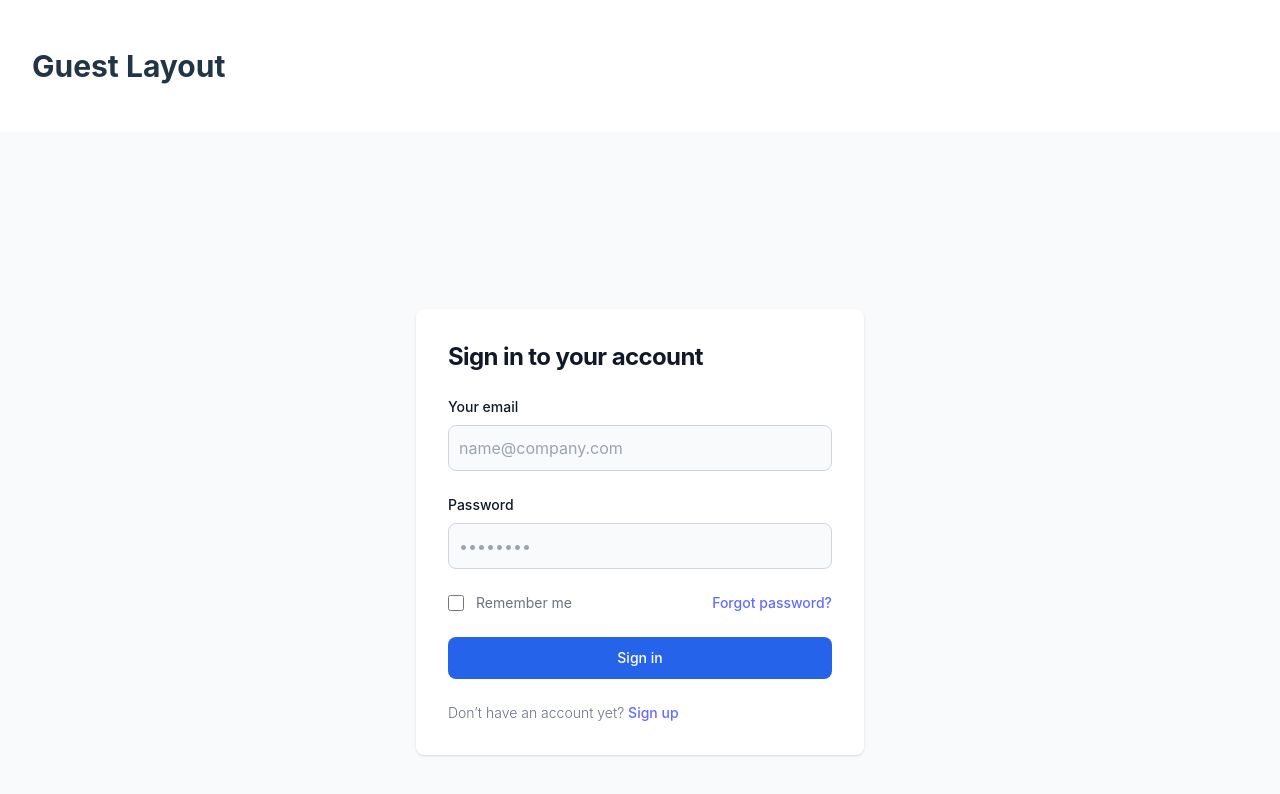
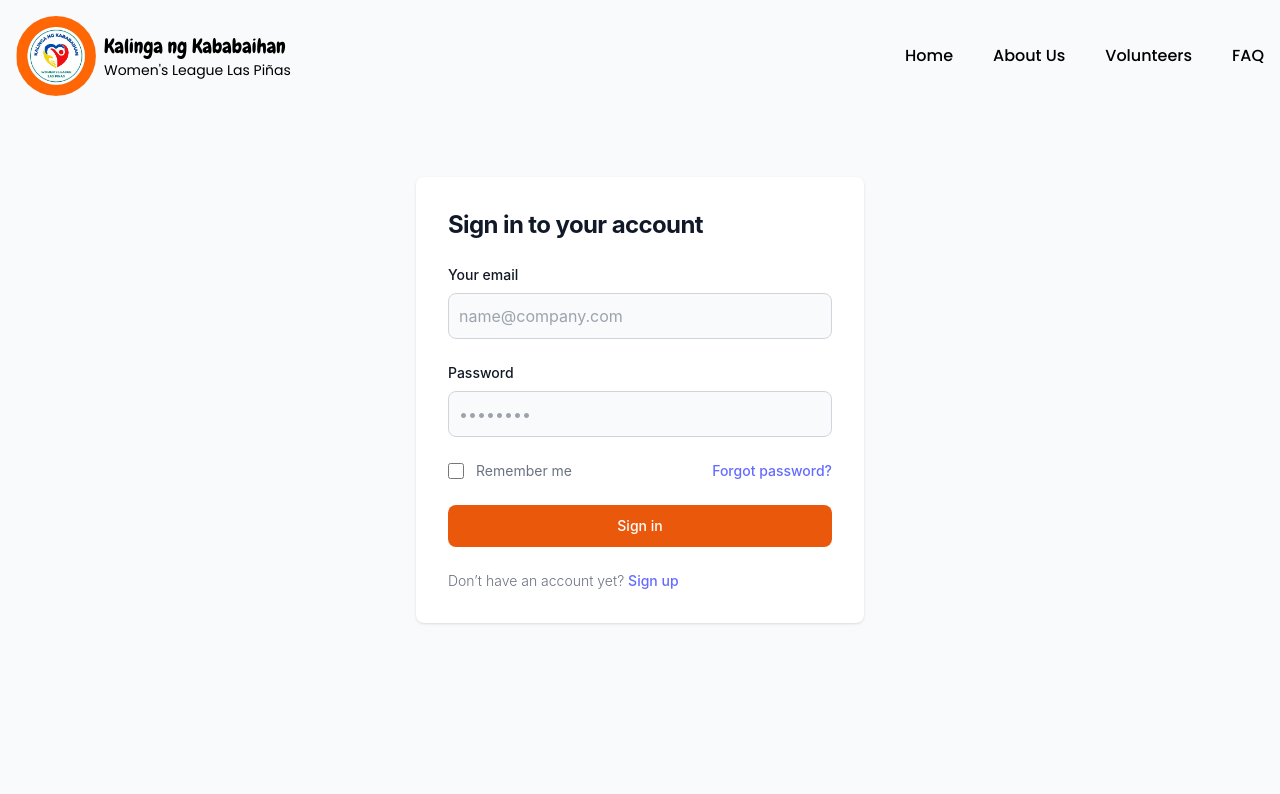
Before and after one commit to ItsMeJosue0021/web, a React (Vite) app: page /login in a window 1280 px wide. Shown: the top 794 px of the page. Built offline with nearby package versions, Linux system fonts and the light colour scheme.

Commit message:
Added Header

```diff
--- a/src/App.jsx
+++ b/src/App.jsx
@@ -27,9 +27,7 @@ const App = () => (
             <Route
                 path="/"
                 element={
-                    <ProtectedRoute role="user">
-                        <Home />
-                    </ProtectedRoute>
+                    <Home />
                 }
             />
             <Route path="/unauthorized" element={<Unauthorized />} />
--- /dev/null
+++ b/src/components/LoadingDots.jsx
@@ -0,0 +1,16 @@
+import React from 'react';
+import '../css/loading.css';
+
+const LoadingDots = () => {
+  return (
+    <div className="flex justify-center items-center w-screen min-h-screen bg-gray-100">
+      <div className="flex space-x-1">
+        <div className="dot dot-1 w-3 h-3 bg-orange-500 rounded-full"></div>
+        <div className="dot dot-2 w-3 h-3 bg-orange-500 rounded-full"></div>
+        <div className="dot dot-3 w-3 h-3 bg-orange-500 rounded-full"></div>
+      </div>
+    </div>
+  );
+};
+
+export default LoadingDots;
--- /dev/null
+++ b/src/components/headers/Header.jsx
@@ -0,0 +1,51 @@
+import React from "react";
+import logo from '../../assets/img/logo.png';
+import { Link, useLocation  } from "react-router-dom";
+
+const Header = () => {
+
+    const location = useLocation();
+    const isLoginPage = location.pathname === "/login"
+
+  return (
+    <header className='fixed w-full'>
+        <div className="w-full max-w-screen-2xl mx-auto flex items-center justify-between px-4 py-4">
+            <Link to="/" className='flex items-center space-x-2 text-black hover:text-black'>
+                <img src={logo} alt="logo" className='w-20 h-20 rounded-full'/>
+                <div className='flex flex-col text-sm font-bold'>
+                    <p className='text-xl chewy'>Kalinga ng Kababaihan</p>
+                    <p className='poppins-regular'>Women's League Las Piñas</p>
+                </div>
+            </Link>
+
+            <div className='flex items-center space-x-10 poppins-bold text-black'>
+                <ul className='flex space-x-10'>
+                    <li>
+                        <Link to="/" className="text-black">Home</Link>
+                    </li>
+                    <li>
+                    <a  className='text-black'>About Us</a>
+                    </li>
+                    <li>
+                    <a  className='text-black'>Volunteers</a>
+                    </li>
+                    <li>
+                    <a  className='text-black'>FAQ</a>
+                    </li>
+                </ul>
+
+                {!isLoginPage && (
+                    <div>
+                        <Link to="login">
+                            <button className='px-6 py-3 rounded-md text-white bg-orange-600  border-0 hover:outline-none active:outline-none'>Login</button>
+                        </Link>
+                    </div>
+                )}
+            </div>
+        </div>
+
+    </header>
+  );
+}
+
+export default Header;
--- /dev/null
+++ b/src/css/loading.css
@@ -0,0 +1,24 @@
+@keyframes wave {
+    0%, 100% {
+      transform: translateY(0);
+    }
+    50% {
+      transform: translateY(-10px);
+    }
+  }
+
+  .dot {
+    animation: wave 0.8s infinite; /* Reduced from 1.4s to 0.8s */
+  }
+
+  .dot-1 {
+    animation-delay: 0.2s;
+  }
+
+  .dot-2 {
+    animation-delay: 0.4s;
+  }
+
+  .dot-3 {
+    animation-delay: 0.6s;
+  }
--- a/src/index.css
+++ b/src/index.css
@@ -1,3 +1,5 @@
+@import url('https://fonts.googleapis.com/css2?family=Chewy&family=Poppins:ital,wght@0,100;0,200;0,300;0,400;0,500;0,600;0,700;0,800;0,900;1,100;1,200;1,300;1,400;1,500;1,600;1,700;1,800;1,900&family=Roboto:ital,wght@0,100;0,300;0,400;0,500;0,700;0,900;1,100;1,300;1,400;1,500;1,700;1,900&display=swap');
+
 @tailwind base;
 @tailwind components;
 @tailwind utilities;
@@ -58,6 +60,130 @@ button:focus-visible {
   outline: 4px auto -webkit-focus-ring-color;
 }
 
+
+.poppins-thin {
+  font-family: "Poppins", serif;
+  font-weight: 100;
+  font-style: normal;
+}
+
+.poppins-extralight {
+  font-family: "Poppins", serif;
+  font-weight: 200;
+  font-style: normal;
+}
+
+.poppins-light {
+  font-family: "Poppins", serif;
+  font-weight: 300;
+  font-style: normal;
+}
+
+.poppins-regular {
+  font-family: "Poppins", serif;
+  font-weight: 400;
+  font-style: normal;
+}
+
+.poppins-medium {
+  font-family: "Poppins", serif;
+  font-weight: 500;
+  font-style: normal;
+}
+
+.poppins-semibold {
+  font-family: "Poppins", serif;
+  font-weight: 600;
+  font-style: normal;
+}
+
+.poppins-bold {
+  font-family: "Poppins", serif;
+  font-weight: 700;
+  font-style: normal;
+}
+
+.poppins-extrabold {
+  font-family: "Poppins", serif;
+  font-weight: 800;
+  font-style: normal;
+}
+
+.poppins-black {
+  font-family: "Poppins", serif;
+  font-weight: 900;
+  font-style: normal;
+}
+
+.poppins-thin-italic {
+  font-family: "Poppins", serif;
+  font-weight: 100;
+  font-style: italic;
+}
+
+.poppins-extralight-italic {
+  font-family: "Poppins", serif;
+  font-weight: 200;
+  font-style: italic;
+}
+
+.poppins-light-italic {
+  font-family: "Poppins", serif;
+  font-weight: 300;
+  font-style: italic;
+}
+
+.poppins-regular-italic {
+  font-family: "Poppins", serif;
+  font-weight: 400;
+  font-style: italic;
+}
+
+.poppins-medium-italic {
+  font-family: "Poppins", serif;
+  font-weight: 500;
+  font-style: italic;
+}
+
+.poppins-semibold-italic {
+  font-family: "Poppins", serif;
+  font-weight: 600;
+  font-style: italic;
+}
+
+.poppins-bold-italic {
+  font-family: "Poppins", serif;
+  font-weight: 700;
+  font-style: italic;
+}
+
+.poppins-extrabold-italic {
+  font-family: "Poppins", serif;
+  font-weight: 800;
+  font-style: italic;
+}
+
+.poppins-black-italic {
+  font-family: "Poppins", serif;
+  font-weight: 900;
+  font-style: italic;
+}
+
+.roboto {
+  font-family: "Roboto", serif;
+  font-optical-sizing: auto;
+  font-weight: 100;
+  font-style: normal;
+  font-variation-settings:
+    "wdth" 100;
+}
+
+.chewy {
+  font-family: "Chewy", serif;
+  font-weight: 400;
+  font-style: normal;
+}
+
 @media (prefers-color-scheme: light) {
   :root {
     color: #213547;
--- a/src/layouts/Guest.jsx
+++ b/src/layouts/Guest.jsx
@@ -1,10 +1,9 @@
 import React from 'react';
+import Header from '../components/headers/Header';
 const Guest = ({children}) => {
   return (
-    <div className="w-screen h-auto min-h-screen">
-      <div className='flex items-center justify-start px-8 py-12'>
-        <h1 className="text-3xl font-bold text-center">Guest Layout</h1>
-      </div>
+    <div className="bg-gray-50 w-screen h-auto min-h-screen">
+      <Header />
       {children}
     </div>
   );
--- a/src/pages/Home.jsx
+++ b/src/pages/Home.jsx
@@ -1,11 +1,11 @@
 import { Link } from "react-router-dom";
 import Logout from "../components/Logout";
+import Header from "../components/headers/Header";
 
 const Home = () => {
     return (
-        <div className="w-screen h-auto min-h-screen flex items-center justify-center">
-            Home
-            <Logout />
+        <div className="bg-gray-50 w-screen h-auto min-h-screen ">
+           <Header />
         </div>
     );
 }
--- a/src/pages/auth/Login.jsx
+++ b/src/pages/auth/Login.jsx
@@ -58,7 +58,7 @@ const Login = () => {
                                     </div>
                                     <a href="#" className="text-sm font-medium text-primary-600 hover:underline dark:text-primary-500">Forgot password?</a>
                                 </div>
-                                <button disabled={submitting} type="submit" className="w-full text-white bg-blue-600 hover:bg-blue-700 focus:ring-4 focus:outline-none focus:ring-primary-300 font-medium rounded-lg text-sm px-5 py-2.5 text-center dark:bg-primary-600 dark:hover:bg-primary-700 dark:focus:ring-primary-800">
+                                <button disabled={submitting} type="submit" className="w-full text-white bg-orange-600 hover:bg-orange-700  font-medium rounded-lg text-sm px-5 py-2.5 text-center ">
                                     { submitting ? "Signing in.." : "Sign in"}
                                 </button>
                                 <p className="text-sm font-light text-gray-500 dark:text-gray-400">
--- a/src/routes/UnauthenticatedRoute.jsx
+++ b/src/routes/UnauthenticatedRoute.jsx
@@ -1,11 +1,12 @@
 import { useContext } from "react";
 import { Navigate } from "react-router-dom";
 import { AuthContext } from "../AuthProvider";
+import LoadingDots from "../components/LoadingDots";
 
 const UnuathenticatedRoute = ({ children }) => {
     const { user, loading } = useContext(AuthContext);
 
-    if (loading) return <div>Loading...</div>;
+    if (loading) return <LoadingDots/>;
 
     if (user) {
         if (user.role.name === 'admin') {
```
Also changed, not shown: src/assets/img/logo.png (added).
